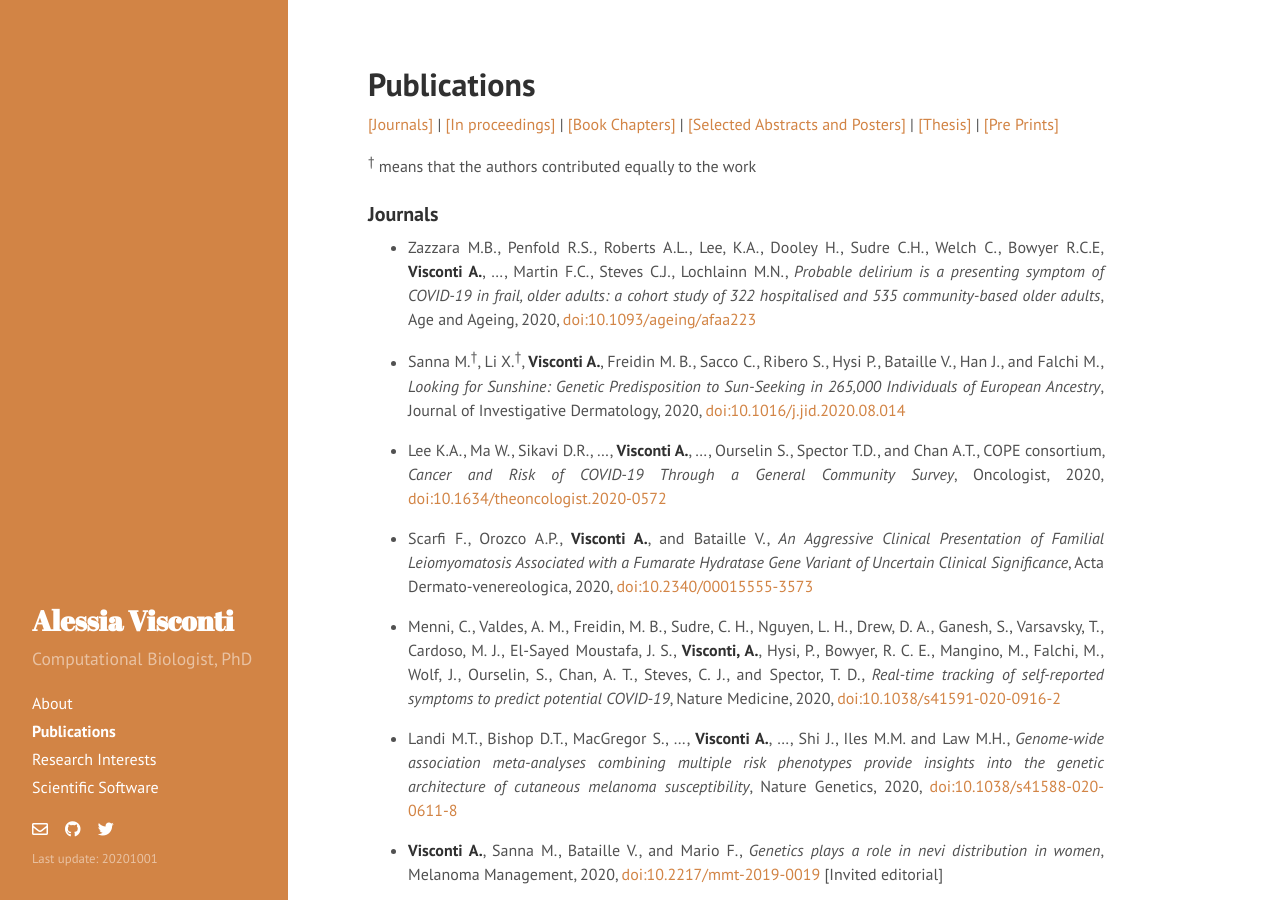
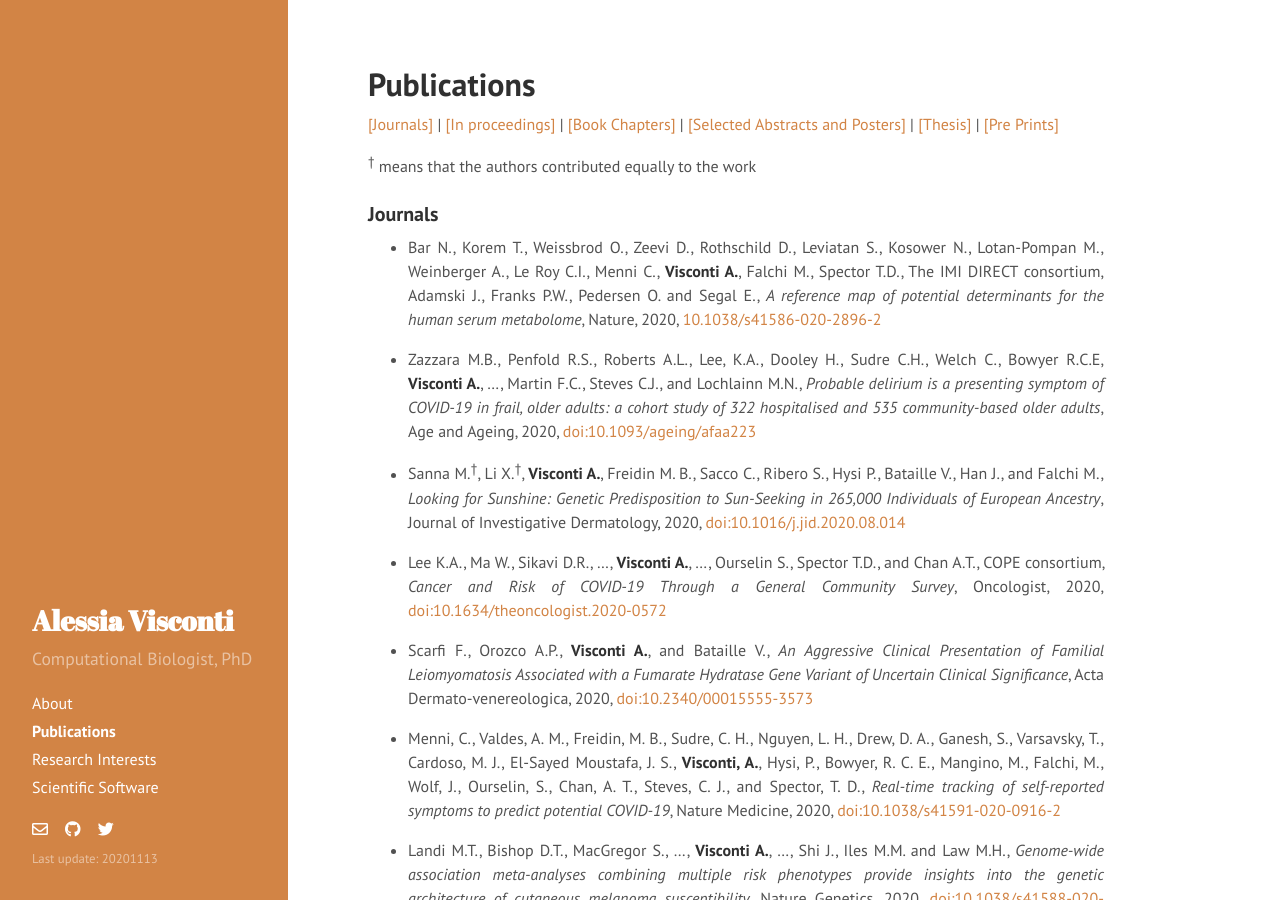
Before and after one commit to alesssia/alesssia.github.io, a Jekyll site: the page built from publications.md, in a window 1280 px wide and 900 px high. Built offline with Jekyll 4.4.1, drawn with Linux system fonts in a browser that asks for light colours; nearby versions of some CDN libraries; a style sheet for code colours, icons or effects is not loaded.

Commit message:
Added Nature to publications

```diff
--- a/_config.yml
+++ b/_config.yml
@@ -11,7 +11,7 @@ tagline:     ''
 description: 'Computational Biologist, PhD'
 url:         http://alesssia.github.io/
 baseurl:     /
-lastmod:    '20201001'
+lastmod:    '20201113'
 
 author:
   name:      'Alessia Visconti'
--- a/publications.md
+++ b/publications.md
@@ -15,7 +15,9 @@ title: Publications
 
 ###  Journals
 
-- Zazzara M.B., Penfold R.S., Roberts A.L., Lee, K.A., Dooley H., Sudre C.H., Welch C., Bowyer R.C.E, **Visconti A.**, ..., Martin F.C., Steves C.J., Lochlainn M.N., *Probable delirium is a presenting symptom of COVID-19 in frail, older adults: a cohort study of 322 hospitalised and 535 community-based older adults*, Age and Ageing, 2020, [doi:10.1093/ageing/afaa223](https://doi.org/10.1093/ageing/afaa223)
+- Bar N., Korem T., Weissbrod O., Zeevi D., Rothschild D., Leviatan S., Kosower N., Lotan-Pompan M., Weinberger A., Le Roy C.I., Menni C., **Visconti A.**, Falchi M., Spector T.D., The IMI DIRECT consortium, Adamski J., Franks P.W., Pedersen O. and Segal E., *A reference map of potential determinants for the human serum metabolome*, Nature, 2020, [10.1038/s41586-020-2896-2](https://www.nature.com/articles/s41586-020-2896-2)
+
+- Zazzara M.B., Penfold R.S., Roberts A.L., Lee, K.A., Dooley H., Sudre C.H., Welch C., Bowyer R.C.E, **Visconti A.**, ..., Martin F.C., Steves C.J., and Lochlainn M.N., *Probable delirium is a presenting symptom of COVID-19 in frail, older adults: a cohort study of 322 hospitalised and 535 community-based older adults*, Age and Ageing, 2020, [doi:10.1093/ageing/afaa223](https://doi.org/10.1093/ageing/afaa223)
 
 - Sanna M.<sup>†</sup>, Li X.<sup>†</sup>, **Visconti A.**, Freidin M. B., Sacco C., Ribero S., Hysi P., Bataille V., Han J., and Falchi M., *Looking for Sunshine: Genetic Predisposition to Sun-Seeking in 265,000 Individuals of European Ancestry*, Journal of Investigative Dermatology, 2020, [doi:10.1016/j.jid.2020.08.014](https://www.jidonline.org/article/S0022-202X(20)32049-2/fulltext)
 
```
Also changed, not shown: 2 other files.
